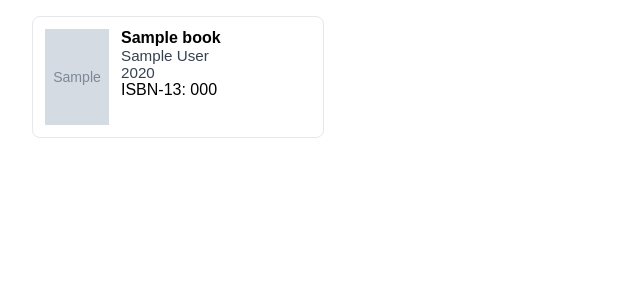
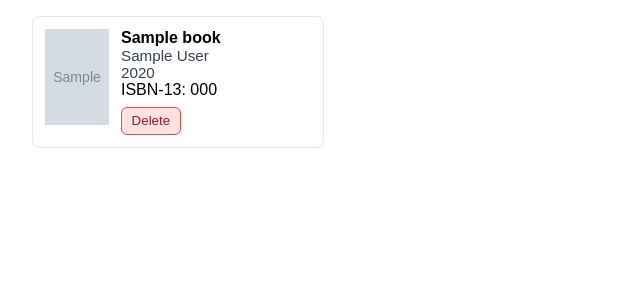
Before and after one commit to kchapl/book-lamp, a Flask app: page /books in a window 1280 px wide. Shown: the part 112-412 px from the top of the page, without its empty margins (0-640 px from the left). Run offline with Flask 3, Linux system fonts and the light colour scheme; tables that the repository leaves empty hold one stand-in row (values such as "Sample post"); grey boxes marked "Sample" are stand-in pictures.

Commit message:
feat: Add book deletion functionality and corresponding tests (#8)
- Implemented a new route for deleting books from the database.
- Added a confirmation form in the book listing template for deletion.
- Included tests for successful book deletion and handling of non-existent books.

```diff
--- a/app.py
+++ b/app.py
@@ -262,6 +262,19 @@ def create_book():
     return redirect(url_for("list_books"))
 
 
+@app.route("/books/<int:book_id>/delete", methods=["POST"])
+def delete_book(book_id: int):
+    book = db.session.get(Book, book_id)
+    if not book:
+        flash("Book not found.", "error")
+        return redirect(url_for("list_books"))
+
+    db.session.delete(book)
+    db.session.commit()
+    flash("Book deleted.", "success")
+    return redirect(url_for("list_books"))
+
+
 if __name__ == "__main__":
     debug_mode = os.environ.get("FLASK_DEBUG", "False").lower() == "true"
     app.run(debug=debug_mode)
--- a/templates/books.html
+++ b/templates/books.html
@@ -59,6 +59,19 @@
             border-radius: 6px;
             text-decoration: none;
         }
+
+        form.inline {
+            margin-top: 0.5rem;
+        }
+
+        button.danger {
+            padding: 0.35rem 0.6rem;
+            border: 1px solid #ef4444;
+            background: #fee2e2;
+            color: #991b1b;
+            border-radius: 6px;
+            cursor: pointer;
+        }
     </style>
 </head>
 
@@ -94,6 +107,10 @@
                 <div class="year">{{ book.publication_year }}</div>
                 {% endif %}
                 <div class="isbn">ISBN-13: {{ book.isbn13 }}</div>
+                <form class="inline" method="post" action="{{ url_for('delete_book', book_id=book.id) }}"
+                    onsubmit="return confirm('Delete this book?');">
+                    <button class="danger" type="submit">Delete</button>
+                </form>
             </div>
         </div>
         {% endfor %}
```
Also changed, not shown: tests/test_books.py (+25 -0 lines).
